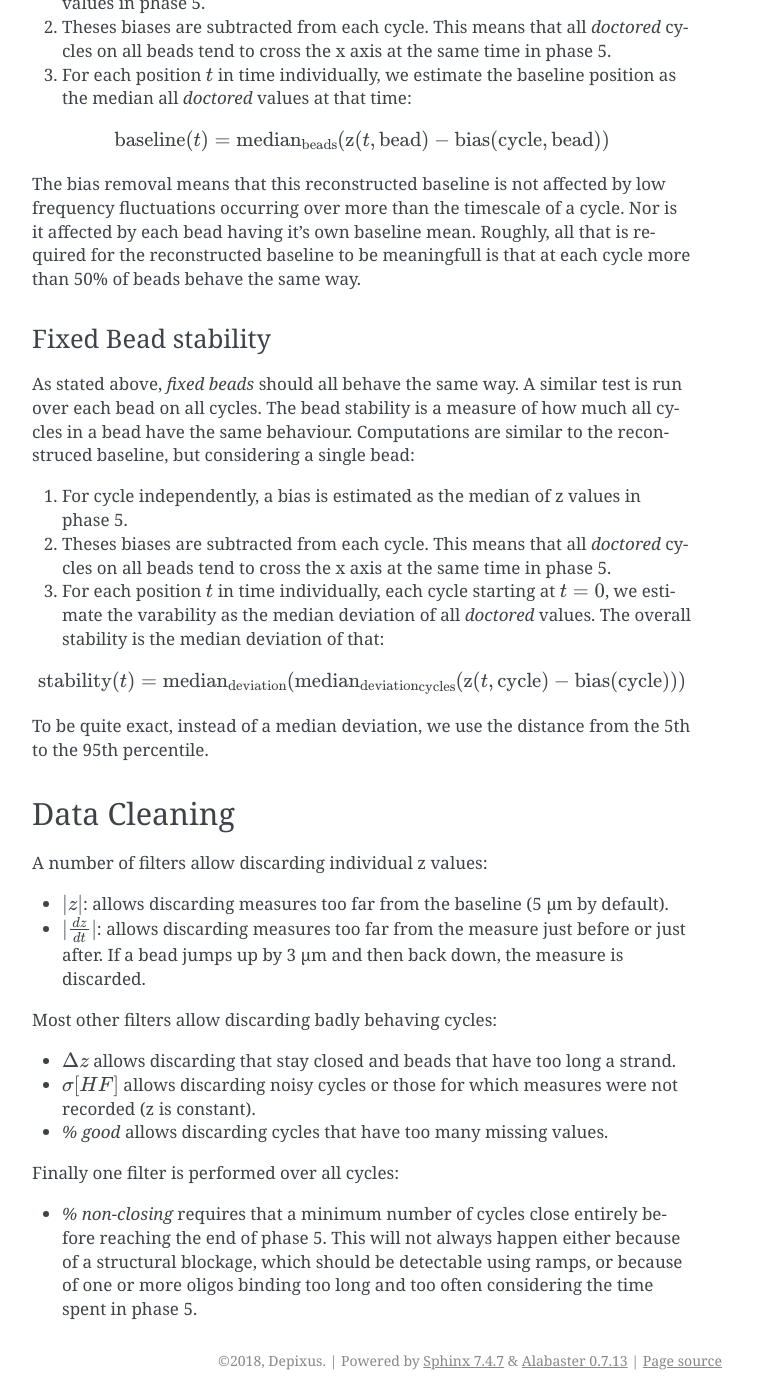
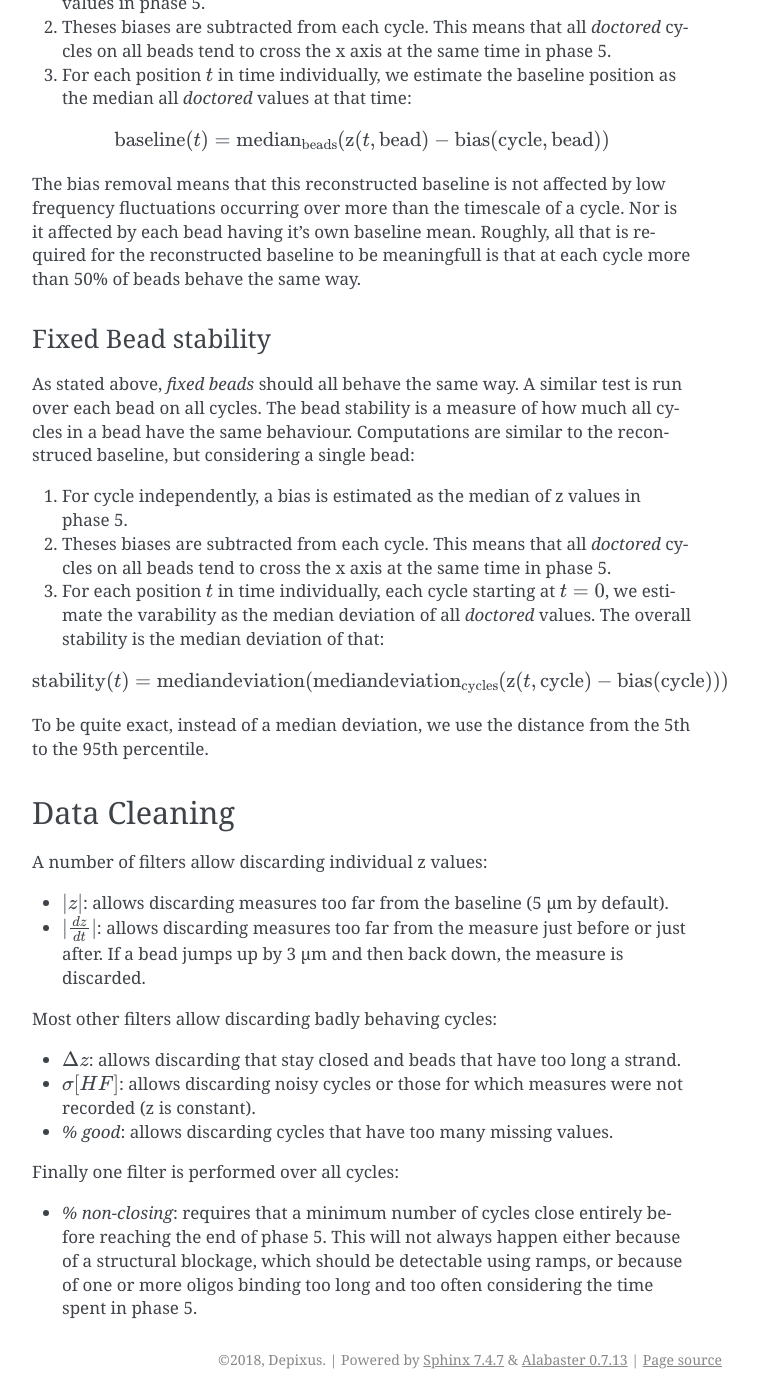
Before and after one commit to depixusgenome/trackanalysis, a Sphinx documentation site: the page built from doc/cleaning.rst, in a window 1280 px wide and 1400 px high, scrolled down 2009 px. Shown: the whole window, without its empty margins (388-1146 px from the left). Built offline with Sphinx 7.4.7, drawn with Linux system fonts in a browser that asks for light colours.

Commit message:
:book: documentation

```diff
--- a/doc/cleaning.rst
+++ b/doc/cleaning.rst
@@ -107,7 +107,7 @@ the reconstruced baseline, but considering a single bead:
    *doctored* values. The overall stability is the median deviation of that:
 
 .. math::
-    \mathrm{stability}(t) = \mathrm{median_deviation}(\mathrm{median_deviation}_{\mathrm{cycles}}
+    \mathrm{stability}(t) = \mathrm{median deviation}(\mathrm{median deviation}_{\mathrm{cycles}}
     (\mathrm{z}(t, \mathrm{cycle})-\mathrm{bias}(\mathrm{cycle})))
 
 To be quite exact, instead of a median deviation, we use the distance from the
@@ -126,15 +126,15 @@ A number of filters allow discarding individual z values:
 
 Most other filters allow discarding badly behaving cycles:
 
-* :math:`\Delta z` allows discarding that stay closed and beads that have too
+* :math:`\Delta z`: allows discarding that stay closed and beads that have too
   long a strand.
-* :math:`\sigma[HF]` allows discarding noisy cycles or those for which
+* :math:`\sigma[HF]`: allows discarding noisy cycles or those for which
   measures were not recorded (z is constant).
-* `% good` allows discarding cycles that have too many missing values.
+* `% good`: allows discarding cycles that have too many missing values.
 
 Finally one filter is performed over all cycles:
 
-* `% non-closing` requires that a minimum number of cycles close entirely
+* `% non-closing`: requires that a minimum number of cycles close entirely
   before reaching the end of phase 5. This will not always happen either
   because of a structural blockage, which should be detectable using ramps, or
   because of one or more oligos binding too long and too often considering the
```
